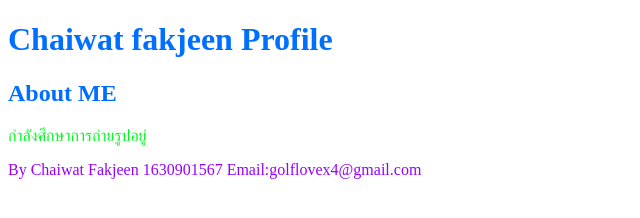
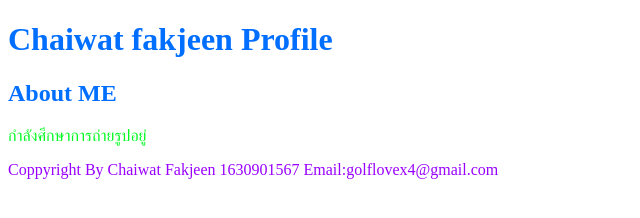
Before and after one commit to golflovex4/TestGITHUB, a plain HTML site: page index.html in a window 1280 px wide. Shown: the whole page, without its empty margins (0-640 px from the left). Drawn offline with Linux system fonts and the light colour scheme.

Commit message:
Revert "HTML5"
This reverts commit 40bfb0c010d7dc88b47b4f089e16c347d791bdae.

```diff
--- a/index.html
+++ b/index.html
@@ -10,6 +10,6 @@
     <h1 style="color:rgb(0, 110, 255);">Chaiwat fakjeen Profile</h1>
     <h2 style="color:rgb(0, 110, 255);">About ME</h2>
     <p style="color: rgb(0, 248, 33);">กำลังศึกษาการถ่ายรูปอยู่</p>
-    <footer style="color: rgb(153, 0, 255);"> By Chaiwat Fakjeen 1630901567 Email:golflovex4@gmail.com</footer>
+    <footer style="color: rgb(153, 0, 255);">Coppyright By Chaiwat Fakjeen 1630901567 Email:golflovex4@gmail.com</footer>
 </body>
 </html>
```
